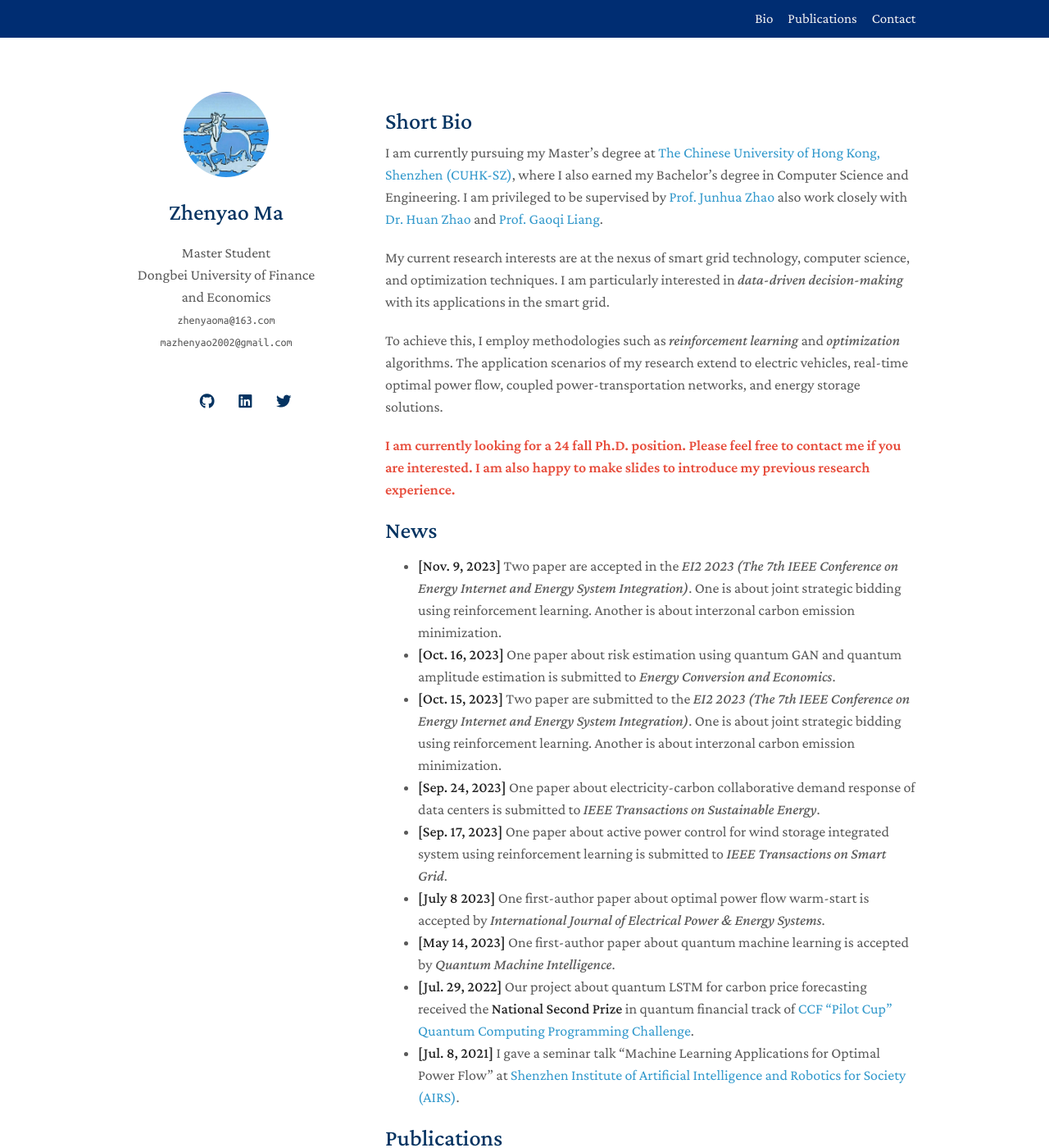
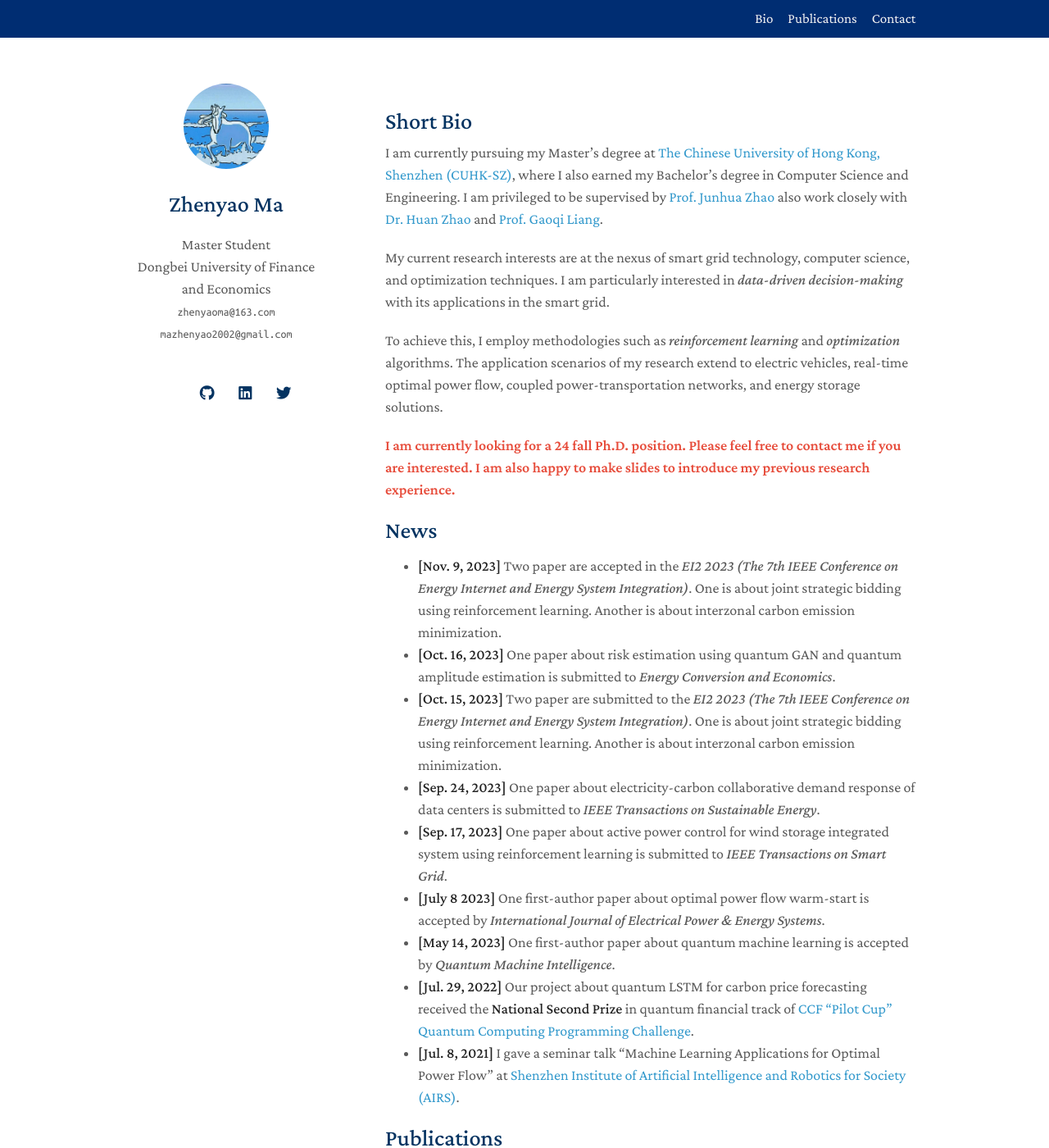
Before and after one commit to ZhenyaoMa/ZhenyaoMa1.github.io, a Jekyll site: the page built from index.md, in a window 1280 px wide and 1400 px high. Shown: the whole window at 82% size. Built offline with Jekyll 4.4.1, drawn with Linux system fonts in a browser that asks for light colours; nearby versions of some CDN libraries; a style sheet for code colours, icons or effects is not loaded.

Commit message:
Update homepage.html

```diff
--- a/_layouts/homepage.html
+++ b/_layouts/homepage.html
@@ -25,7 +25,7 @@
    <style>
   /* 添加此样式以调整顶部导航栏和标题之间的间距 */
       .wrapper header {
-      margin-top: 20px; /* 您可以根据需要调整此值 */
+      margin-top: 10px; /* 您可以根据需要调整此值 */
      }
    </style>
 
```
